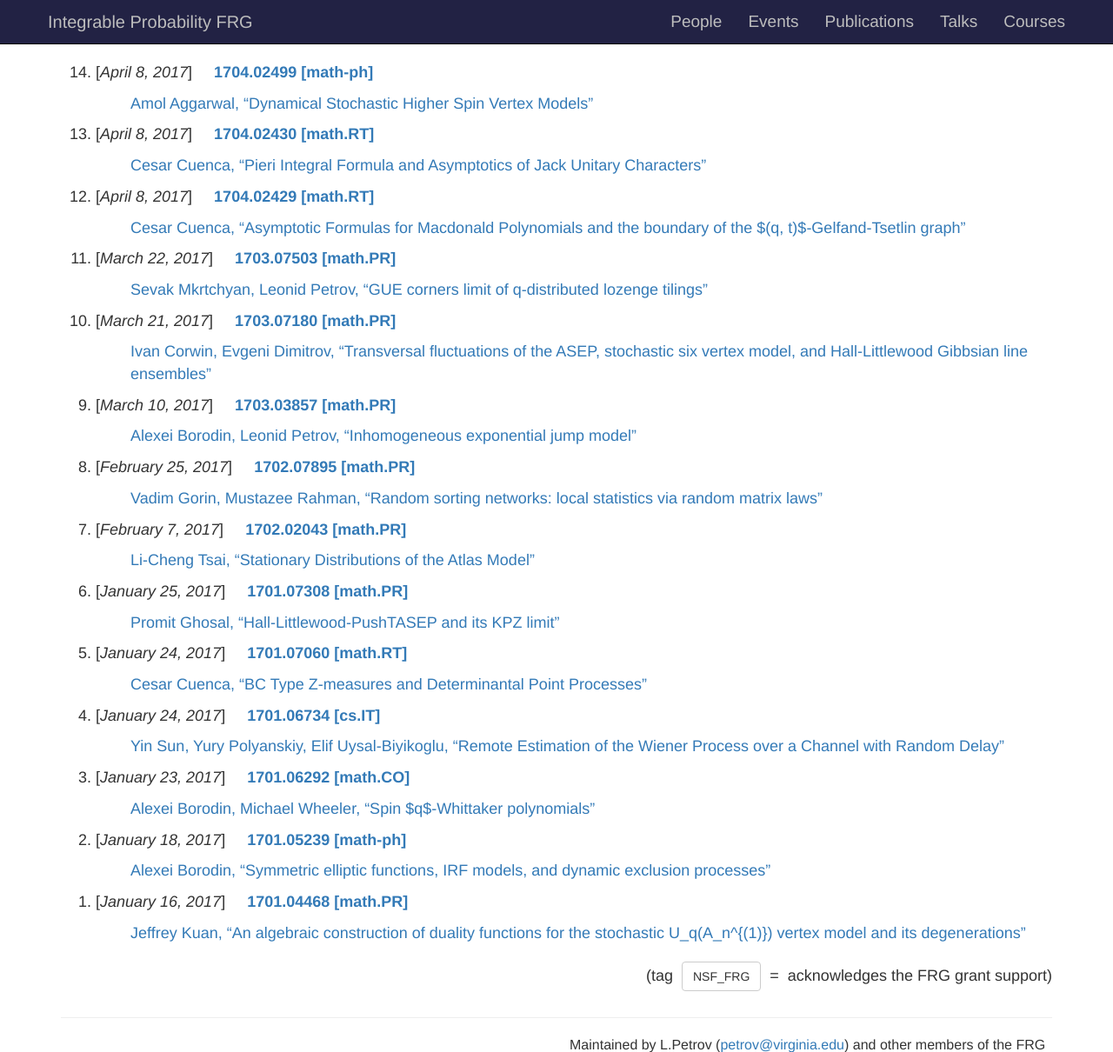
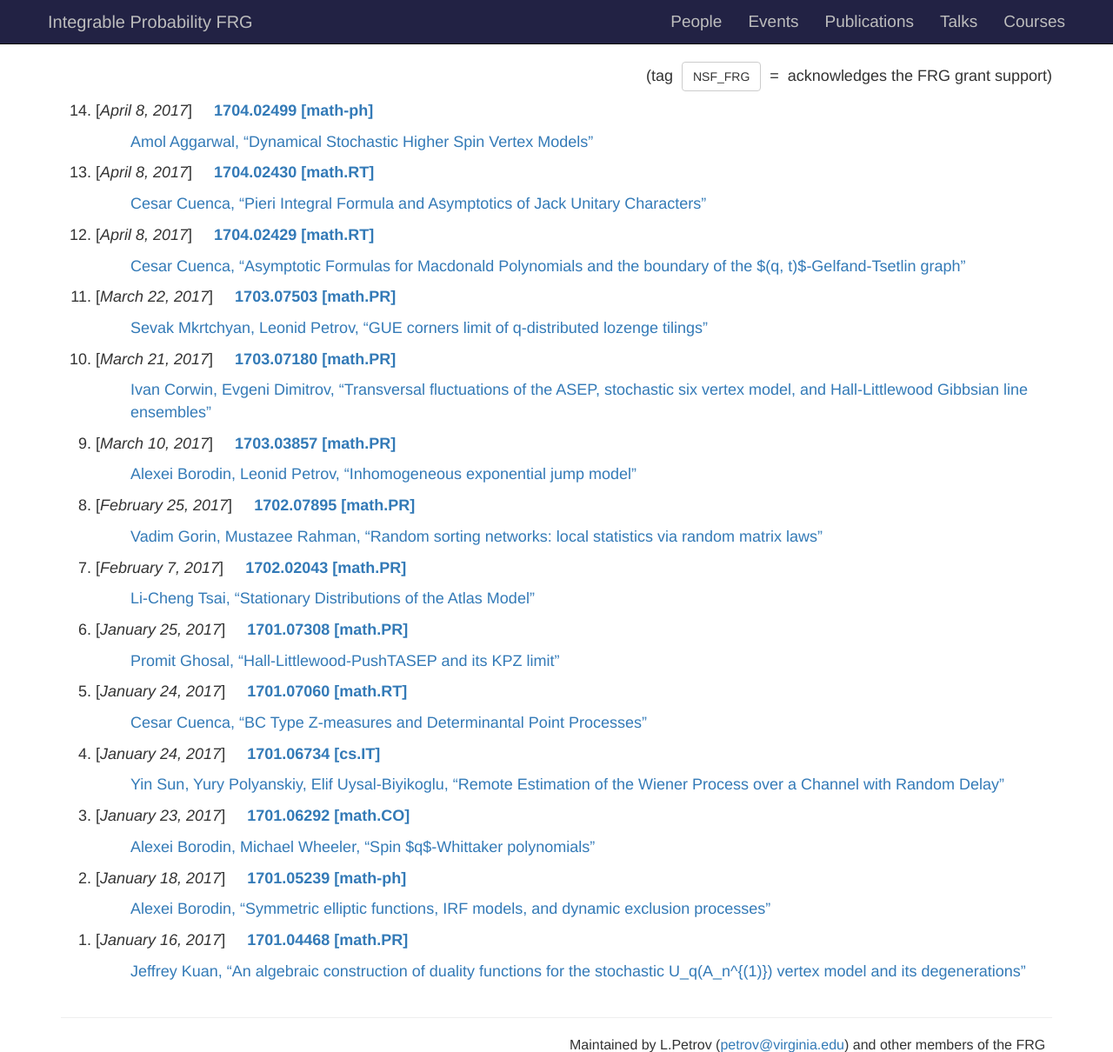
Before and after one commit to int-prob/int-prob-code, a Jekyll site: the page built from publications.md, in a window 1280 px wide, cut to the strip 0-1210 px from the top of the page. Shown: the whole strip at 87% size. Built offline with Jekyll 4.4.1, drawn with Linux system fonts in a browser that asks for light colours; some of the changed lines change nothing that is shown.

Commit message:
minor display tweaks

```diff
--- a/publications.md
+++ b/publications.md
@@ -2,6 +2,9 @@
 title: "Publications - Integrable Probability FRG"
 layout: default
 ---
+
+<p align="right">(tag&nbsp;&nbsp;<a href="{{site.url }}/blog/tags/NSF_FRG" title="View posts tagged with &quot;NSF_FRG&quot;"
+class="btn btn-default" role="button">NSF_FRG</a>&nbsp;&nbsp;=&nbsp;&nbsp;acknowledges the FRG grant support)</p>
 
 <ol reversed>
   {% for post in site.posts %}
@@ -29,6 +32,3 @@ layout: default
   {% endfor %}
   {% endfor %}
 </ol>
-
-<p align="right">(tag&nbsp;&nbsp;<a href="{{site.url }}/blog/tags/NSF_FRG" title="View posts tagged with &quot;NSF_FRG&quot;"
-class="btn btn-default" role="button">NSF_FRG</a>&nbsp;&nbsp;=&nbsp;&nbsp;acknowledges the FRG grant support)</p>
```
